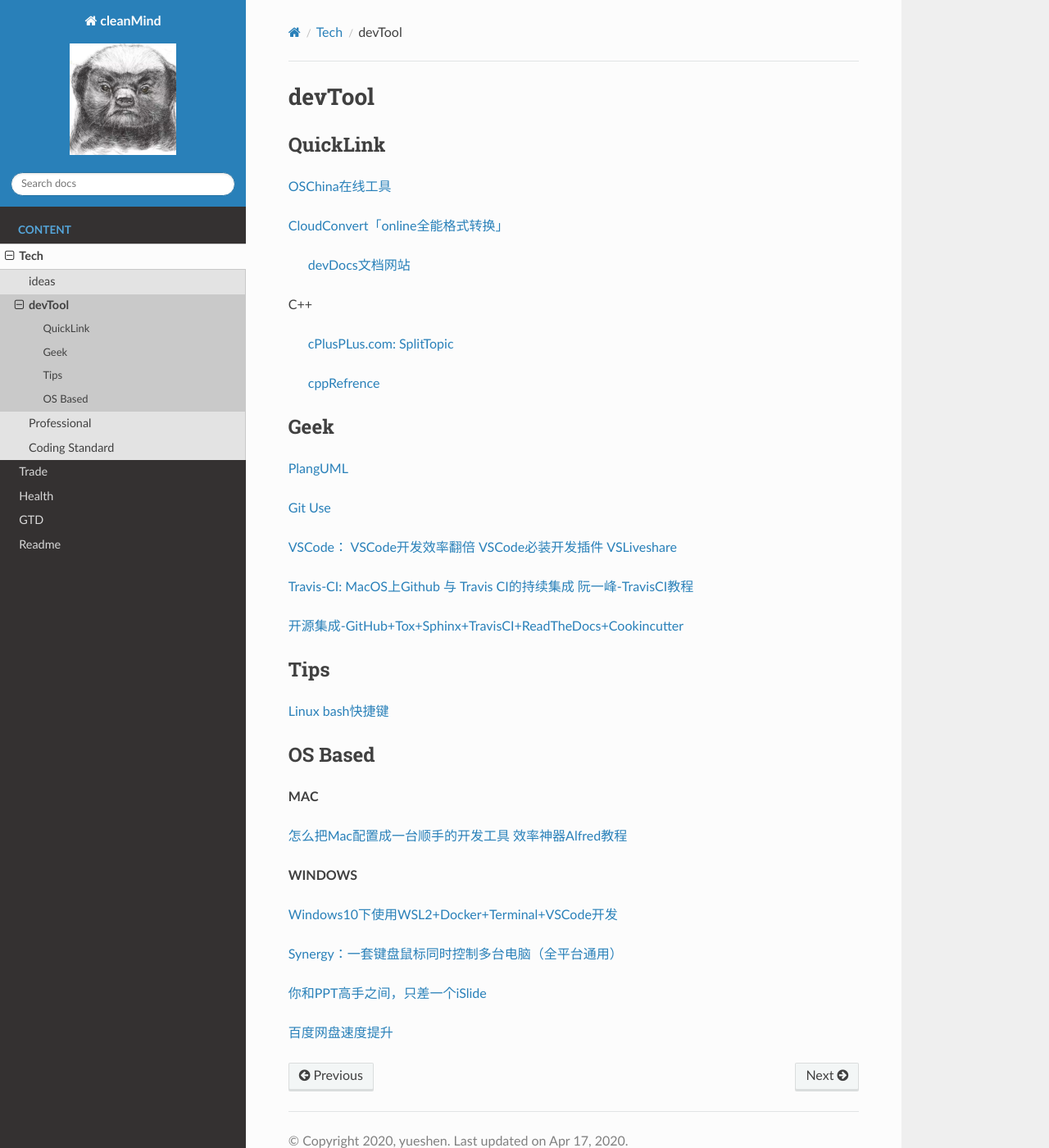
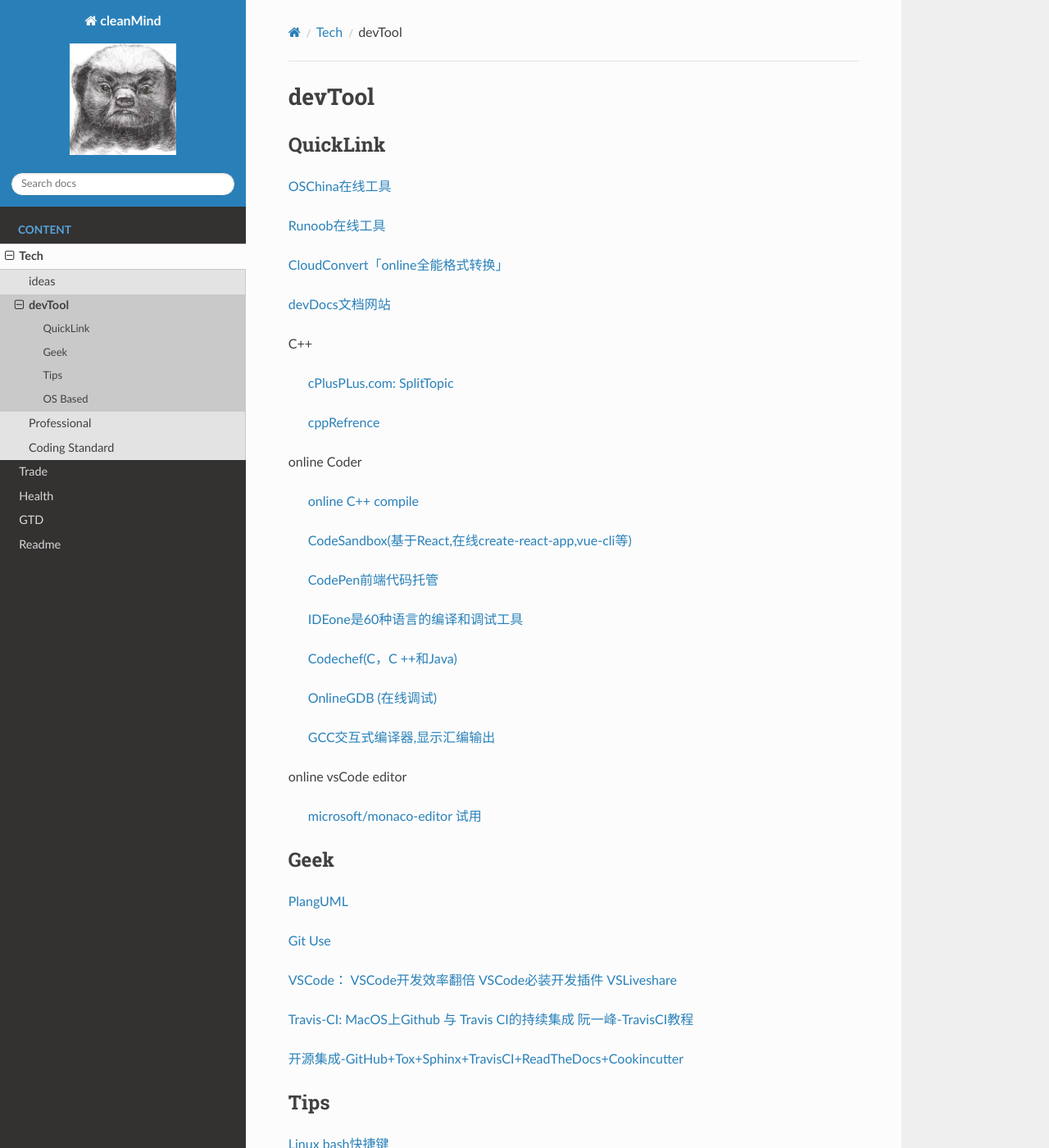
Before and after one commit to alphajayGithub/alphajayGithub.github.io, a Sphinx documentation site: the page built from docs/source/Tech/coding_tools.rst, in a window 1280 px wide and 1400 px high. Shown: the whole window at 82% size. Built offline with Sphinx 7.4.7 and the Read the Docs theme 2.0.0, drawn with Linux system fonts in a browser that asks for light colours.

Commit message:
update: add the online coding runner/editor link

```diff
--- a/docs/source/GTD/gtd_todo.rst
+++ b/docs/source/GTD/gtd_todo.rst
@@ -115,6 +115,8 @@
 
 Link:
 
+`[精]Topbook-科学地认识和使用GTD <https://zhuanlan.zhihu.com/p/90700594>`_
+
 `GetThingDone，一套最系统、最全面的时间管理方法 <https://www.jianshu.com/p/cfc85e11028d>`_
 
 `GTD with Todoist <https://get.todoist.help/hc/en-us/articles/203799792-Getting-Things-Done-GTD-with-Todoist>`_
--- a/docs/source/Tech/coding_tools.rst
+++ b/docs/source/Tech/coding_tools.rst
@@ -8,9 +8,11 @@
 
 `OSChina在线工具 <https://tool.oschina.net/>`_
 
+`Runoob在线工具 <https://c.runoob.com/>`_
+
 `CloudConvert「online全能格式转换」 <https://zhuanlan.zhihu.com/p/65544057>`_
 
- `devDocs文档网站 <https://devdocs.io/cpp>`_
+`devDocs文档网站 <https://devdocs.io/cpp>`_
 
 C++
 
@@ -19,6 +21,26 @@
 
     `cppRefrence <en.cppreference.com>`_
 
+online Coder
+
+    `online C++ compile <http://cpp.sh/>`_
+
+    `CodeSandbox(基于React,在线create-react-app,vue-cli等) <https://codesandbox.io/>`_
+
+    `CodePen前端代码托管 <https://codepen.io/>`_
+
+    `IDEone是60种语言的编译和调试工具 <https://www.ideone.com/>`_
+
+    `Codechef(C，C ++和Java) <https://www.codechef.com/ide>`_
+
+    `OnlineGDB (在线调试) <https://www.onlinegdb.com/>`_
+
+    `GCC交互式编译器,显示汇编输出 <https://gcc.godbolt.org/>`_
+
+online vsCode editor
+
+    `microsoft/monaco-editor <https://github.com/microsoft/monaco-editor>`_
+    `试用 <https://microsoft.github.io/monaco-editor/>`_
 
 Geek
 ---------
```
